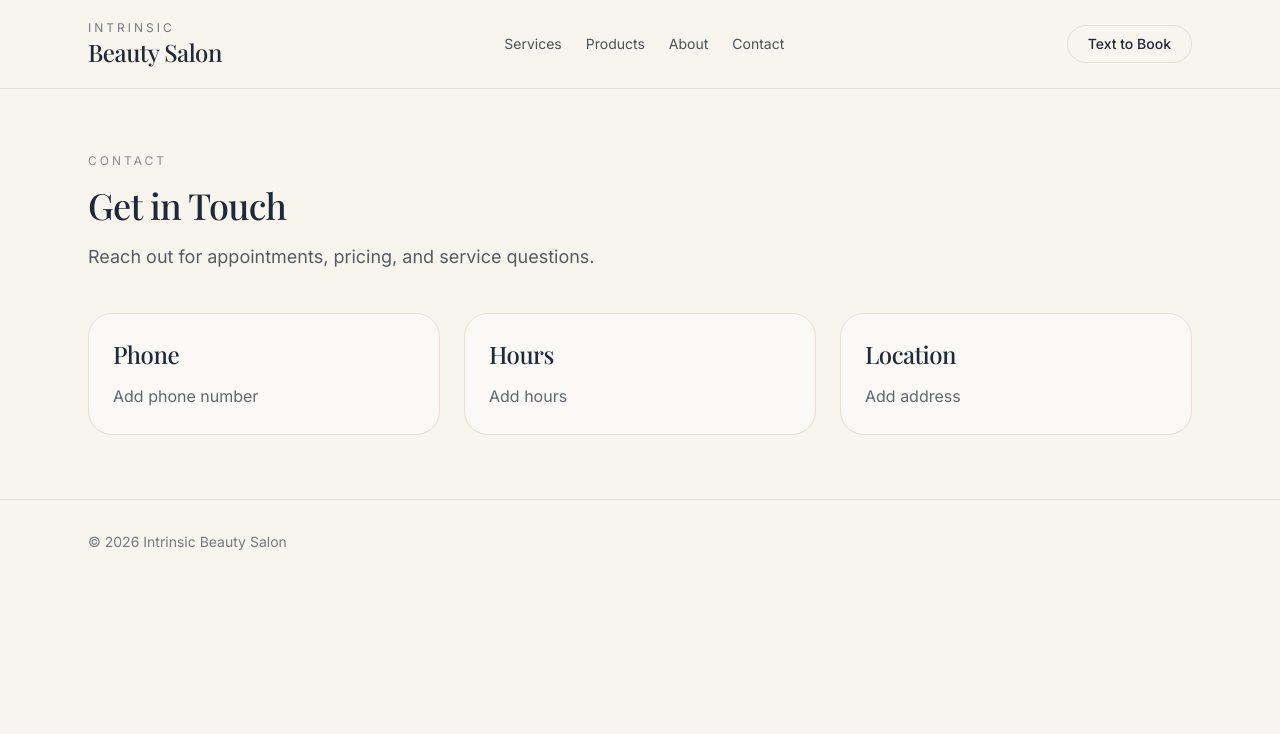
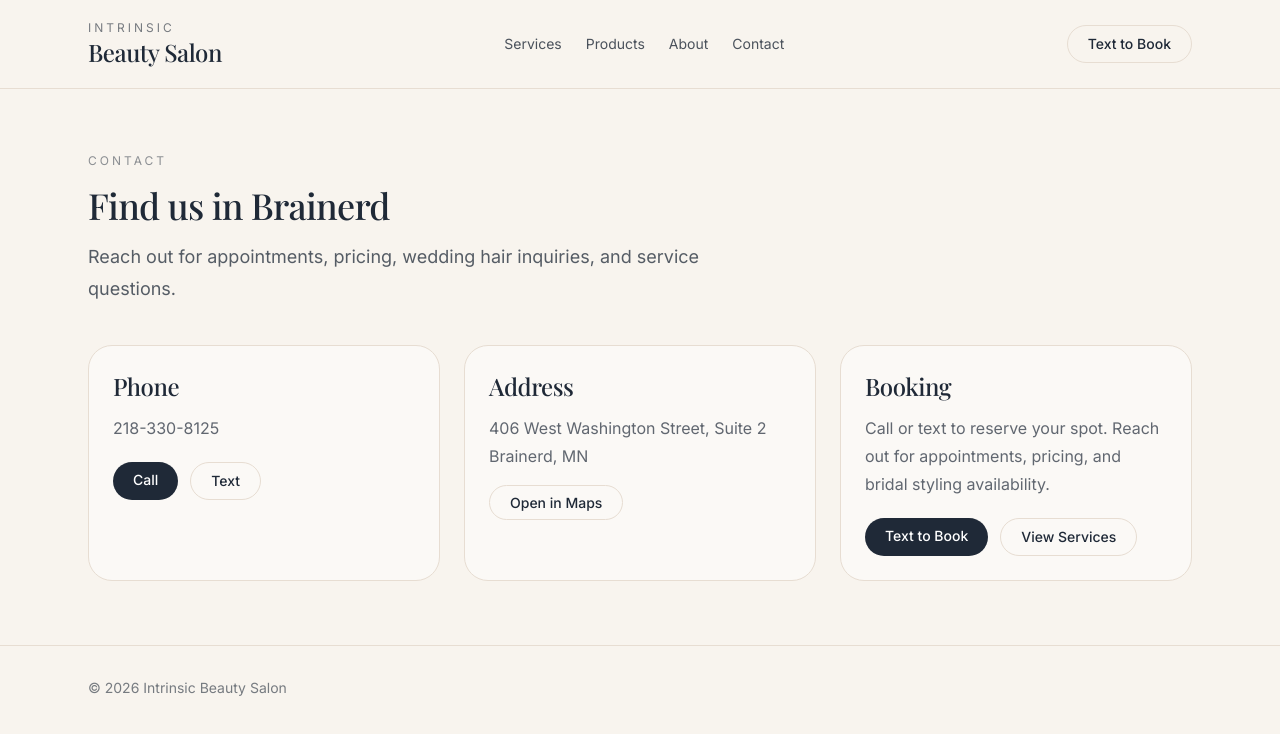
Before and after one commit to KristineMK72/intrinsic-beauty, a Next.js app: page /contact in a window 1280 px wide. Shown: the top 734 px of the page. Built offline with nearby package versions, Linux system fonts and the light colour scheme.

Commit message:
Update page.tsx

```diff
--- a/app/contact/page.tsx
+++ b/app/contact/page.tsx
@@ -1,3 +1,10 @@
+const PHONE_DISPLAY = "218-330-8125";
+const PHONE_TEL = "+12183308125";
+const ADDRESS_LINE_1 = "406 West Washington Street, Suite 2";
+const ADDRESS_LINE_2 = "Brainerd, MN";
+const MAPS_URL =
+  "https://www.google.com/maps/search/?api=1&query=406+West+Washington+Street+Suite+2+Brainerd+MN";
+
 export default function ContactPage() {
   return (
     <main className="mx-auto max-w-6xl px-6 py-16">
@@ -5,25 +12,70 @@ export default function ContactPage() {
         Contact
       </p>
 
-      <h1 className="mt-4 font-serif text-4xl">Get in Touch</h1>
+      <h1 className="mt-4 font-serif text-4xl">Find us in Brainerd</h1>
       <p className="mt-4 max-w-2xl text-lg leading-8 text-[#1F2937]/75">
-        Reach out for appointments, pricing, and service questions.
+        Reach out for appointments, pricing, wedding hair inquiries, and service questions.
       </p>
 
       <div className="mt-10 grid gap-6 md:grid-cols-3">
         <div className="rounded-3xl border border-[#E7DDD2] bg-white/50 p-6">
           <h2 className="font-serif text-2xl">Phone</h2>
-          <p className="mt-3 text-[#1F2937]/70">Add phone number</p>
+          <p className="mt-3 text-[#1F2937]/70">{PHONE_DISPLAY}</p>
+
+          <div className="mt-5 flex flex-wrap gap-3">
+            <a
+              href={`tel:${PHONE_TEL}`}
+              className="rounded-full bg-[#1F2937] px-5 py-2 text-sm font-medium text-white"
+            >
+              Call
+            </a>
+            <a
+              href={`sms:${PHONE_TEL}`}
+              className="rounded-full border border-[#E7DDD2] px-5 py-2 text-sm font-medium text-[#1F2937]"
+            >
+              Text
+            </a>
+          </div>
         </div>
 
         <div className="rounded-3xl border border-[#E7DDD2] bg-white/50 p-6">
-          <h2 className="font-serif text-2xl">Hours</h2>
-          <p className="mt-3 text-[#1F2937]/70">Add hours</p>
+          <h2 className="font-serif text-2xl">Address</h2>
+          <p className="mt-3 text-[#1F2937]/70">{ADDRESS_LINE_1}</p>
+          <p className="text-[#1F2937]/70">{ADDRESS_LINE_2}</p>
+
+          <div className="mt-5">
+            <a
+              href={MAPS_URL}
+              target="_blank"
+              rel="noreferrer"
+              className="rounded-full border border-[#E7DDD2] px-5 py-2 text-sm font-medium text-[#1F2937]"
+            >
+              Open in Maps
+            </a>
+          </div>
         </div>
 
         <div className="rounded-3xl border border-[#E7DDD2] bg-white/50 p-6">
-          <h2 className="font-serif text-2xl">Location</h2>
-          <p className="mt-3 text-[#1F2937]/70">Add address</p>
+          <h2 className="font-serif text-2xl">Booking</h2>
+          <p className="mt-3 text-[#1F2937]/70">
+            Call or text to reserve your spot. Reach out for appointments, pricing,
+            and bridal styling availability.
+          </p>
+
+          <div className="mt-5 flex flex-wrap gap-3">
+            <a
+              href={`sms:${PHONE_TEL}`}
+              className="rounded-full bg-[#1F2937] px-5 py-2 text-sm font-medium text-white"
+            >
+              Text to Book
+            </a>
+            <a
+              href="/services"
+              className="rounded-full border border-[#E7DDD2] px-5 py-2 text-sm font-medium text-[#1F2937]"
+            >
+              View Services
+            </a>
+          </div>
         </div>
       </div>
     </main>
```
